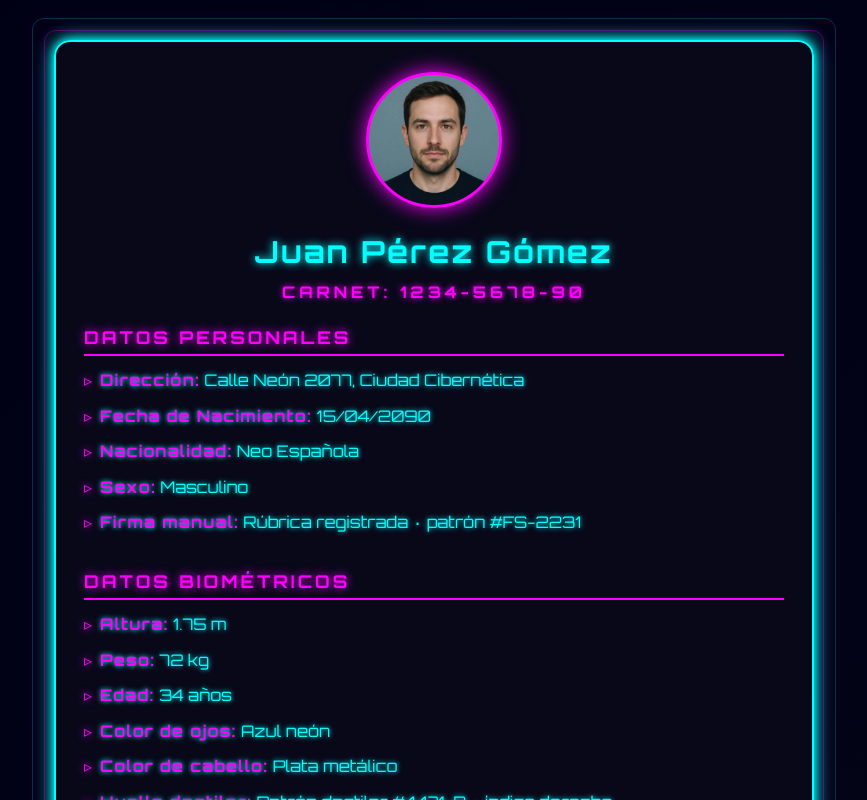
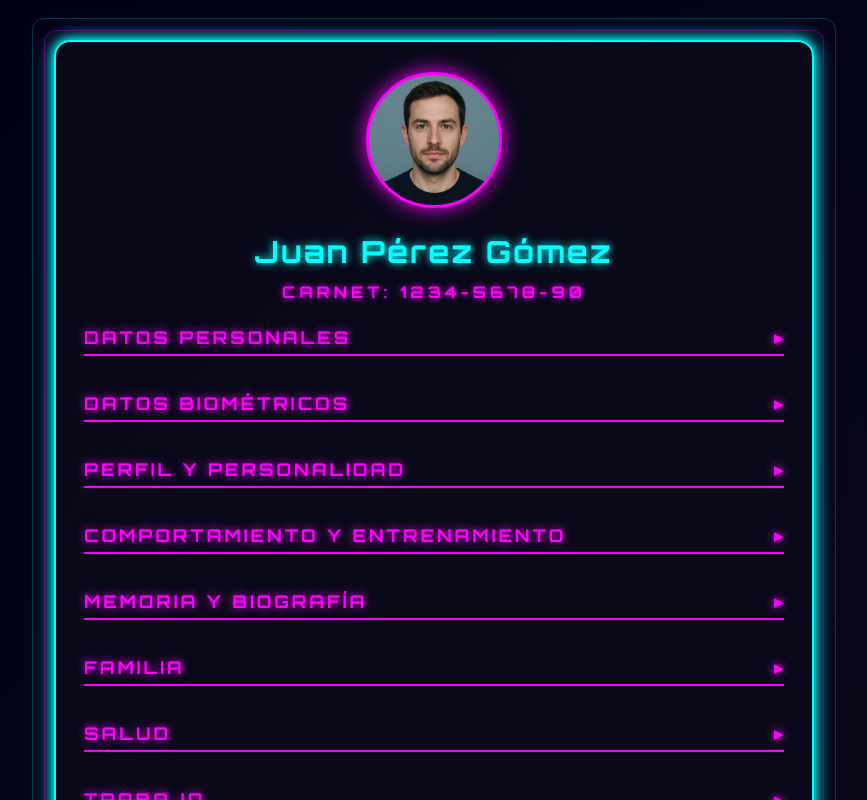
Before and after one commit to David7ce/human-data, a Svelte app: page / in a window 1280 px wide. Shown: the top 800 px of the page, without its empty margins (206-1073 px from the left). Built offline with nearby package versions, Linux system fonts and the light colour scheme.

Commit message:
feat: make sections collapsible, closed by default with toggle
Section header is now a button (aria-expanded) that toggles the list
visibility; all 13 categories start collapsed.

```diff
--- a/src/components/Section.svelte
+++ b/src/components/Section.svelte
@@ -1,18 +1,37 @@
 <script>
   export let title = "";
   export let items = [];
+
+  let open = false;
 </script>
 
 <style>
   .section-title {
+    display: flex;
+    align-items: center;
+    justify-content: space-between;
+    gap: 8px;
+    width: 100%;
+    background: none;
+    border: none;
+    border-bottom: 2px solid #ff00ff;
+    margin: 0 0 12px;
+    padding: 0 0 6px;
+    font: inherit;
     font-weight: 700;
     font-size: 1.1rem;
     letter-spacing: 3px;
-    margin-bottom: 12px;
+    text-align: left;
     color: #ff00ff;
-    border-bottom: 2px solid #ff00ff;
-    padding-bottom: 6px;
     text-shadow: 0 0 10px #ff00ff;
+    cursor: pointer;
+  }
+  .arrow {
+    display: inline-block;
+    transition: transform 0.15s ease;
+  }
+  .arrow.open {
+    transform: rotate(90deg);
   }
   ul {
     list-style: none;
@@ -43,10 +62,20 @@
 </style>
 
 <section>
-  <div class="section-title">{title}</div>
-  <ul>
-    {#each items as item}
-      <li><span>{item.label}:</span> {item.value}</li>
-    {/each}
-  </ul>
+  <button
+    type="button"
+    class="section-title"
+    aria-expanded={open}
+    on:click={() => (open = !open)}
+  >
+    {title}
+    <span class="arrow" class:open>▸</span>
+  </button>
+  {#if open}
+    <ul>
+      {#each items as item}
+        <li><span>{item.label}:</span> {item.value}</li>
+      {/each}
+    </ul>
+  {/if}
 </section>
```
